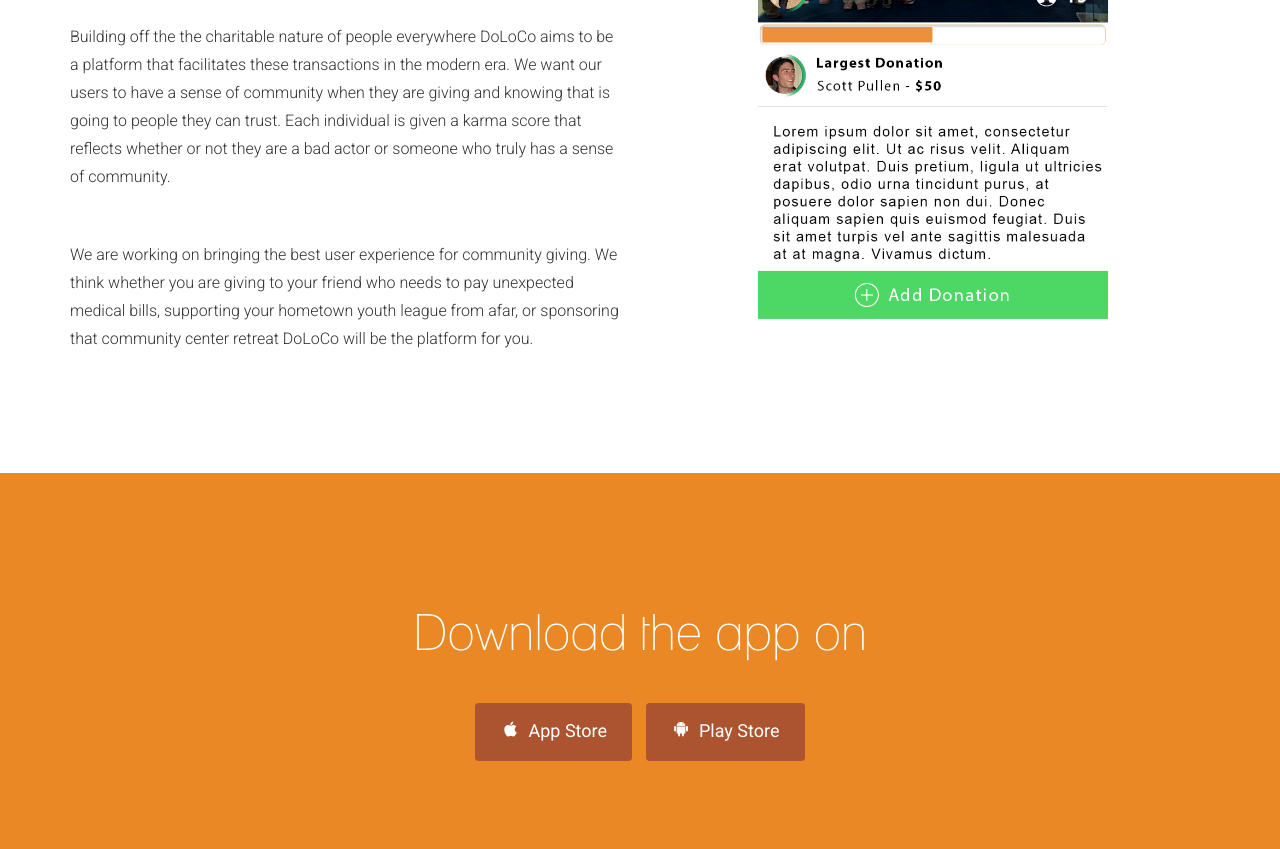
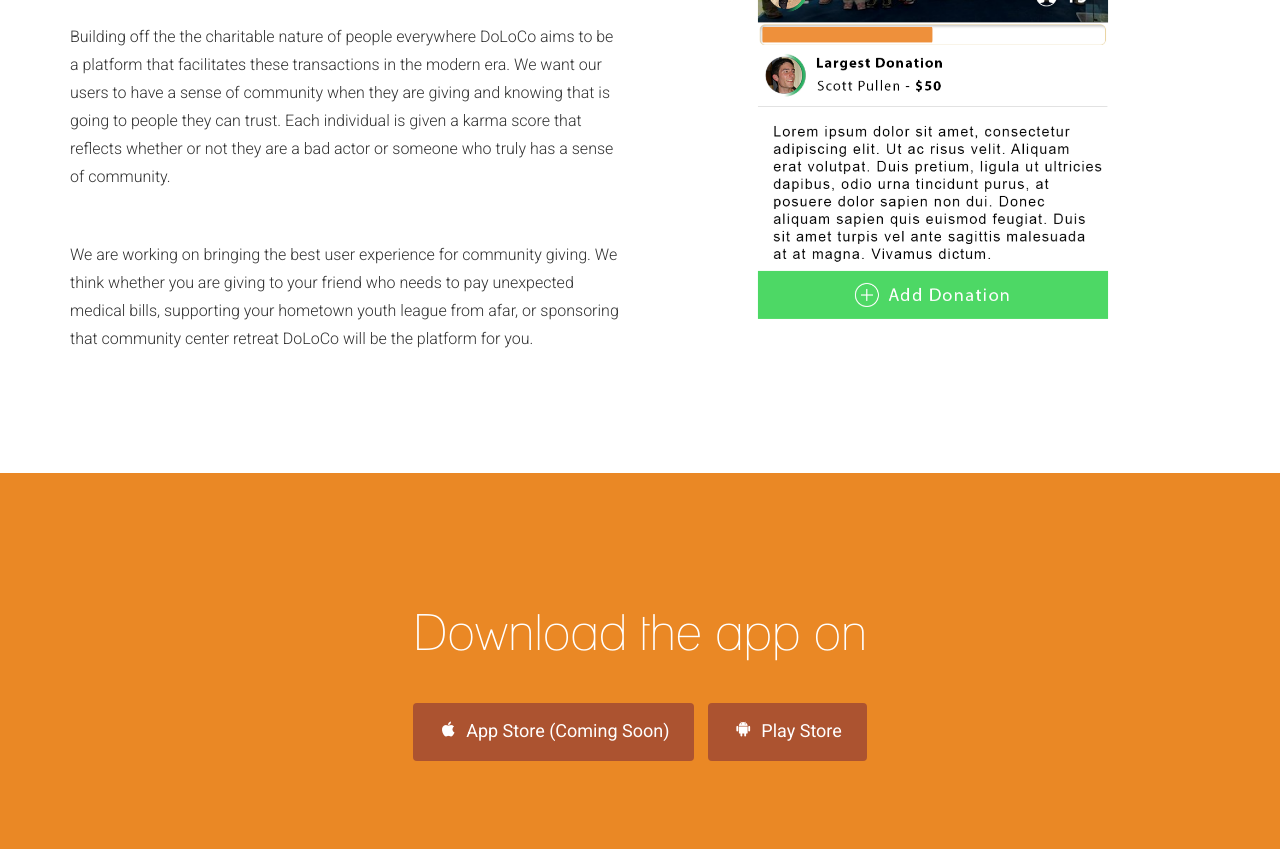
Before and after one commit to DoLoCo/doloco.github.io, a plain HTML site: page index.html in a window 1280 px wide. Shown: the part 4067-4916 px from the top of the page. Drawn offline with nearby package versions, Linux system fonts and the light colour scheme; files whose address does not match are found by name.

Commit message:
Download play store

```diff
--- a/index.html
+++ b/index.html
@@ -528,8 +528,8 @@
 					<!-- BUTTONS -->
 					<div class="buttons wow fadeInRight animated" data-wow-offset="10" data-wow-duration="1.5s">
 
-						<a href="" class="btn btn-default btn-lg standard-button"><i class="icon-app-store"></i>App Store</a>
-						<a href="" class="btn btn-default btn-lg standard-button"><i class="icon-google-play"></i>Play Store</a>
+						<a href="" class="btn btn-default btn-lg standard-button"><i class="icon-app-store"></i>App Store (Coming Soon)</a>
+						<a href="https://play.google.com/store/apps/details?id=com.doloco" class="btn btn-default btn-lg standard-button"><i class="icon-google-play"></i>Play Store</a>
 
 					</div>
 					<!-- /END BUTTONS -->
```
